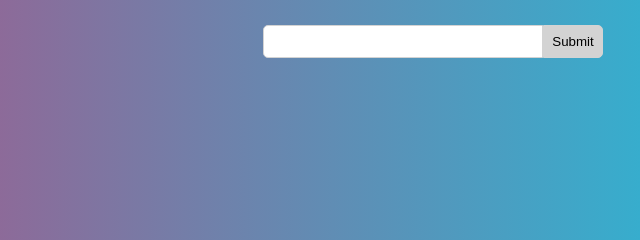
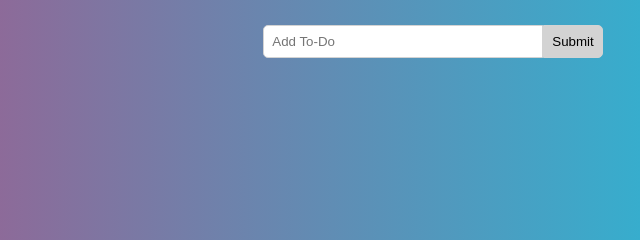
Before and after one commit to Ayushaj2628/To-Do-Items, a plain HTML site: page index.html in a window 1280 px wide. Shown: the top 240 px of the page, 640-1280 px from the left. Drawn offline with Linux system fonts and the light colour scheme; a web font is replaced by a local one.

Commit message:
Update index.html

```diff
--- a/index.html
+++ b/index.html
@@ -14,7 +14,7 @@
         <div class="nav">
             <h2><i class="fa-solid fa-clipboard-check"></i>To-do List</h2>
             <div class="user-input">
-                <input id="input" type="text"><button onclick="addItem()">Submit</button>
+                <input id="input" type="text" placeholder="Add To-Do"><button onclick="addItem()">Submit</button>
             </div>
         </div>
     </div>
```
